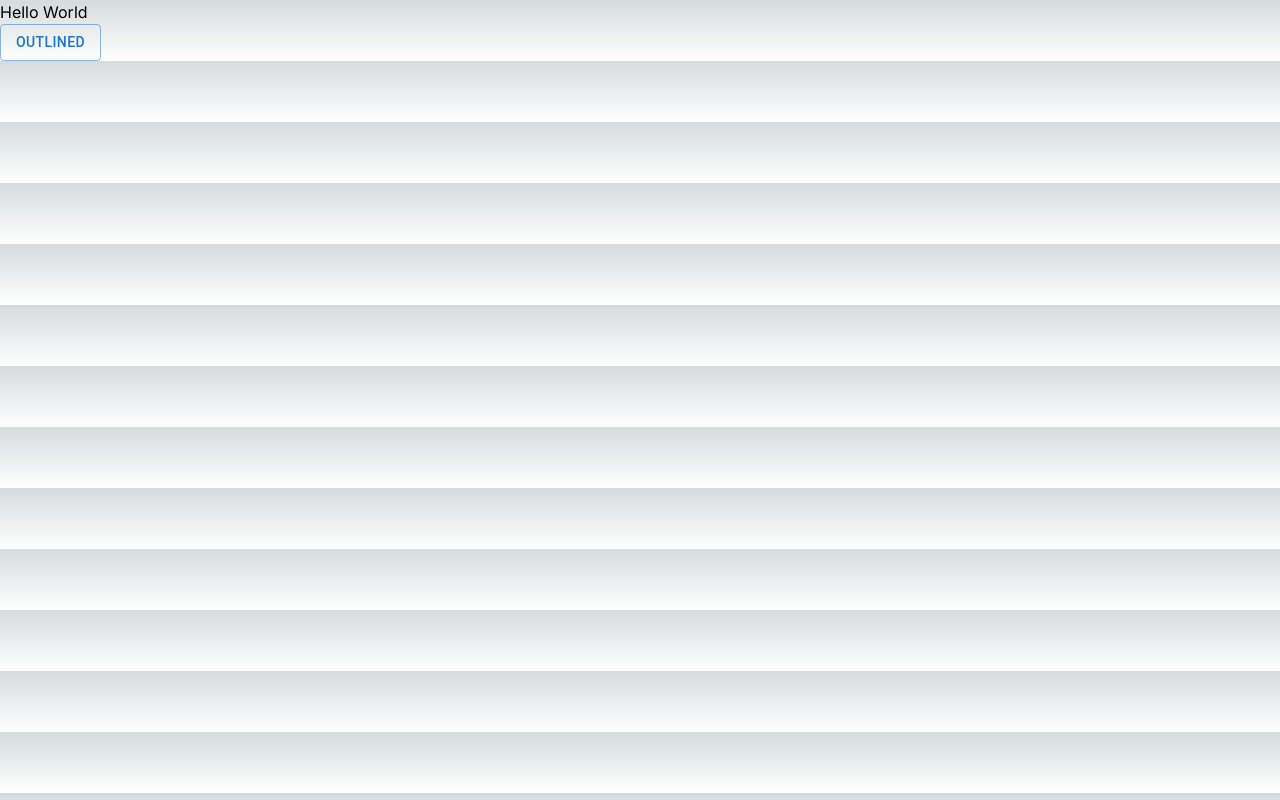
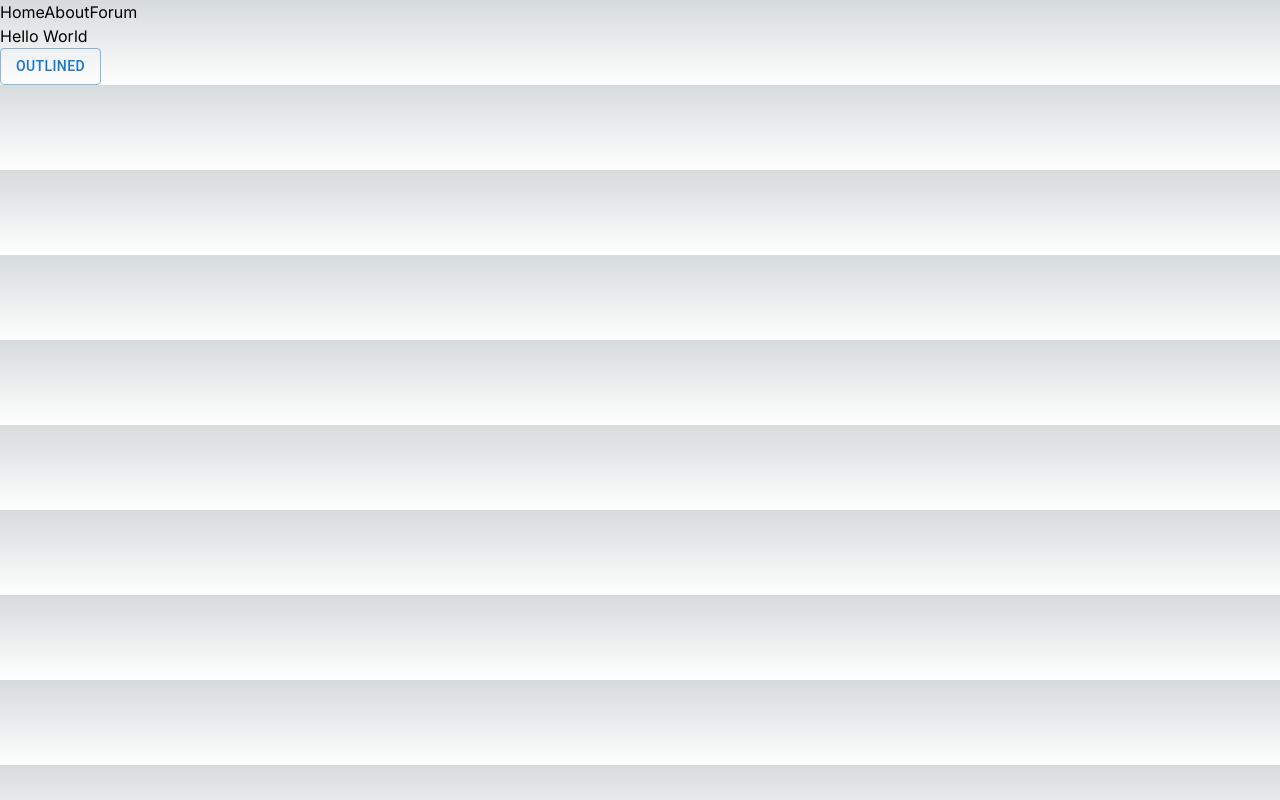
Before and after one commit to JackBerezhnov/driend, a Next.js app: page / in a window 1280 px wide. Built offline with nearby package versions, Linux system fonts and the light colour scheme.

Commit message:
Created simple navbar

```diff
--- /dev/null
+++ b/components/Navbar.tsx
@@ -0,0 +1,11 @@
+const Navbar = () => {
+    return(
+        <nav>
+            <a>Home</a>
+            <a>About</a>
+            <a>Forum</a>
+        </nav>
+    )
+}
+
+export default Navbar;
--- a/src/app/page.tsx
+++ b/src/app/page.tsx
@@ -1,8 +1,10 @@
 import Button from '@mui/material/Button';
+import Navbar from '../../components/Navbar';
 
 export default function Home() {
   return (
     <div>
+      <Navbar />
       <h1>Hello World</h1>
       <Button variant="outlined">Outlined</Button>
     </div>
```
